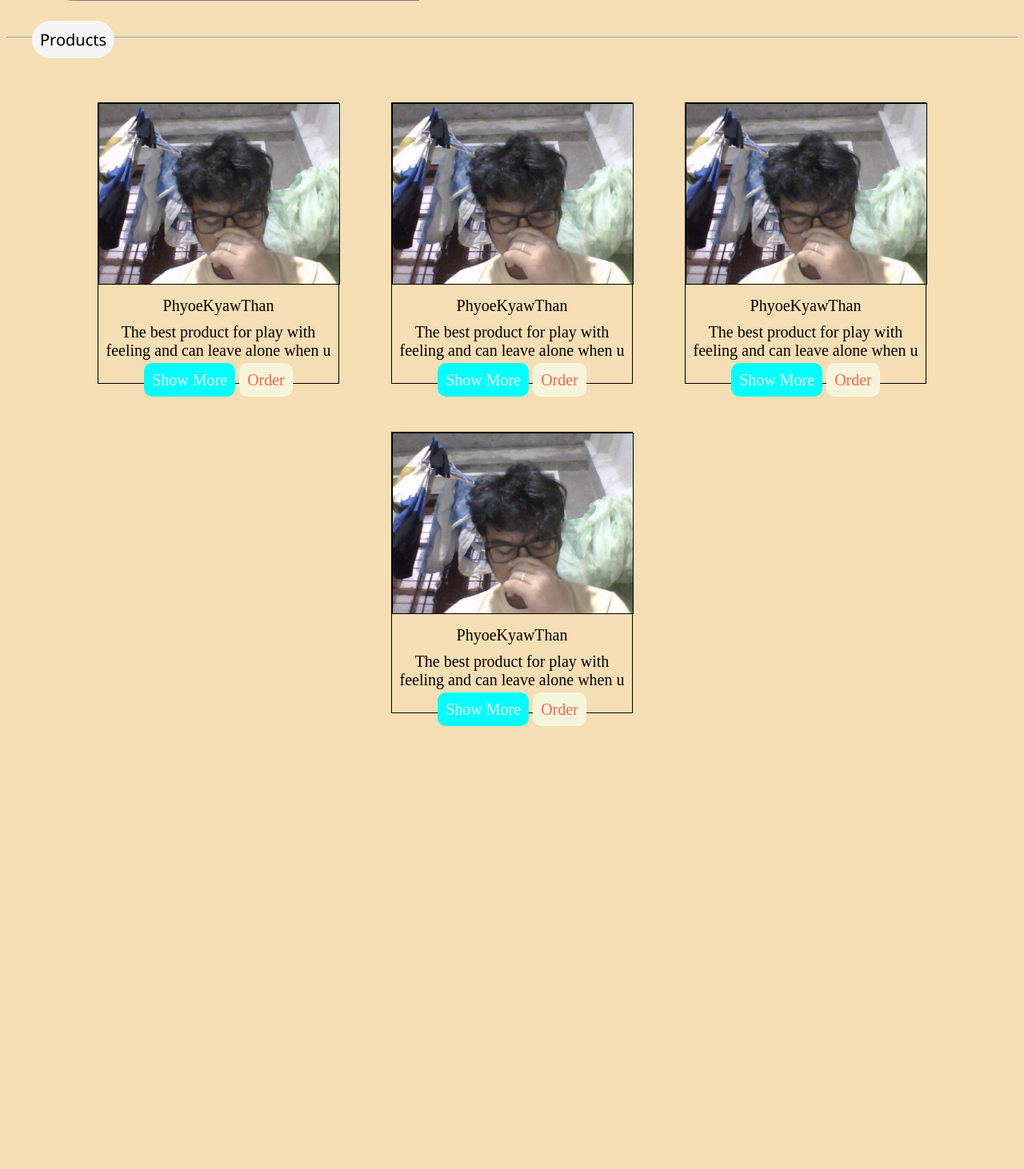
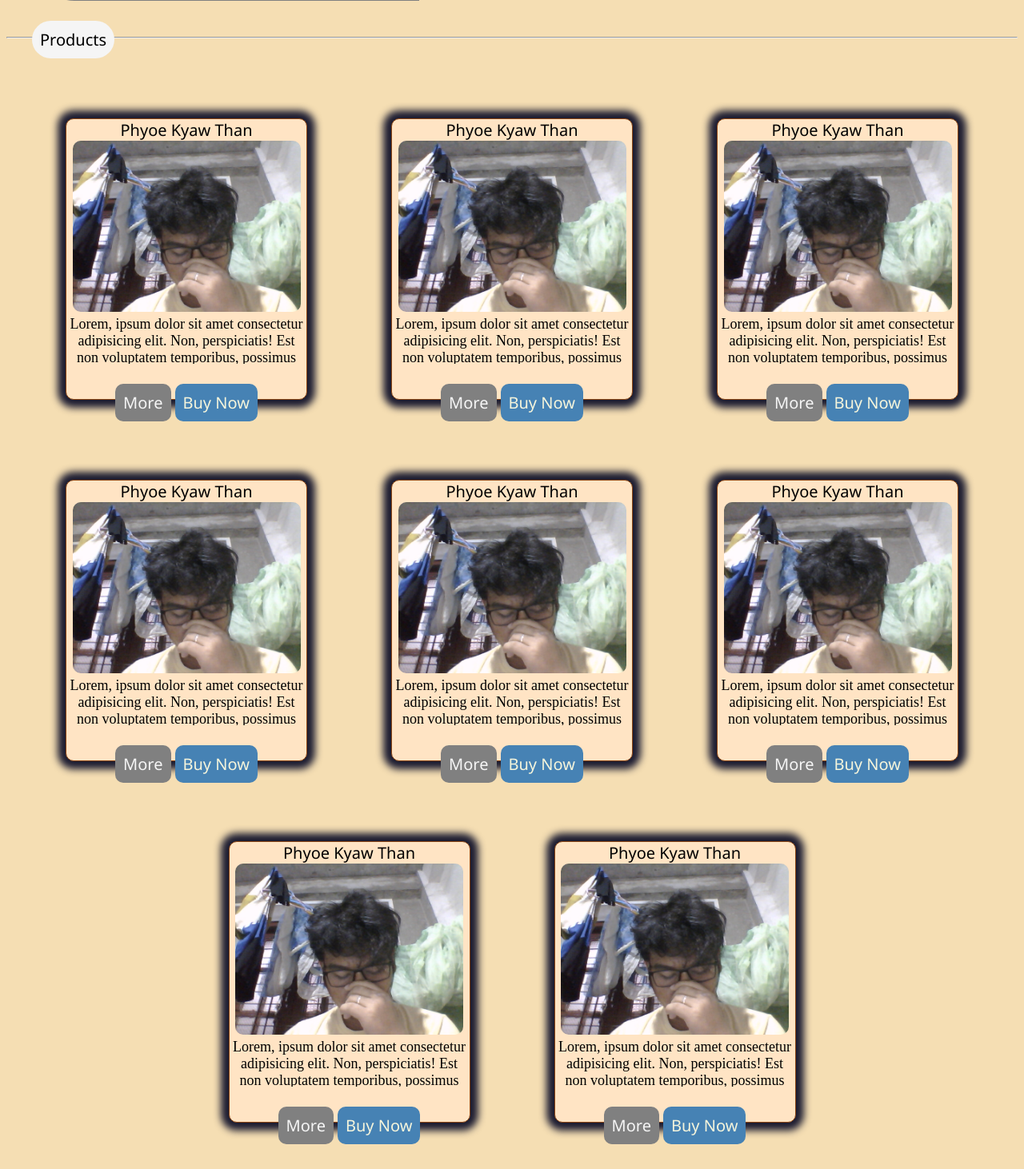
Before and after one commit to PhyoeKyawThan/getNaFood, a Python web app: template app/templates/test_template/index.html in a window 1280 px wide. Shown: the part 116-1578 px from the top of the page at 80% size. Before the commit the page ends 1024 px from the top, so only its background shows below. Run offline with Jinja, Linux system fonts and the light colour scheme; the template is opened without the code that fills it, so the values that code supplies are empty.

Commit message:
Add card effect and description expend when clicked

```diff
--- a/app/templates/test_template/app.js
+++ b/app/templates/test_template/app.js
@@ -1,22 +1,32 @@
-let items_tag = {
-    image: document.querySelectorAll("#item-src"),
-    name: document.querySelectorAll("#item-name"),
-    description: document.querySelectorAll("#description")
-};
-let items = {
-    item_name: "PhyoeKyawThan",
-    item_src: "./product.jpg",
-    description: "The best product for play with feeling and can leave alone when u getting bored."
-};
+const moreButtons = document.querySelectorAll(".more");
+let expandedCard = null;
 
-window.onload = (e)=>{
-    items_tag.image.forEach(img => {
-        img.src = items.item_src;
+moreButtons.forEach(button => {
+    button.addEventListener("click", (e) => {
+        const card = e.target.closest(".card");
+        if (card !== expandedCard) {
+            if (expandedCard) {
+                resetCard(expandedCard);
+            }
+            expandCard(card);
+            expandedCard = card;
+        } else {
+            resetCard(card);
+            expandedCard = null;
+        }
     });
-    items_tag.name.forEach(name =>{
-        name.textContent = items.item_name;
-    });
-    items_tag.description.forEach(des =>{
-        des.textContent = items.description;
-    });
-};
+});
+
+function expandCard(card) {
+    card.style.height = "400px";
+    card.querySelector(".option").style.margin = "53px auto";
+    card.querySelector(".description").style.overflow = "scroll";
+    card.querySelector(".description").style.maxHeight = "100px";
+}
+
+function resetCard(card) {
+    card.style.height = ""; // Resets the height to its default value
+    card.querySelector(".option").style.margin = "";
+    card.querySelector(".description").style.overflow = "";
+    card.querySelector(".description").style.maxHeight = "";
+}
--- a/app/templates/test_template/index.html
+++ b/app/templates/test_template/index.html
@@ -21,8 +21,7 @@
             <span>Products</span>
         </div>
         <div class="products">
-            <div class="product-items">
-                <div class="item">
+                <!-- <div class="item" id="card">
                     <div class="item-pic"><img src="" alt="item-name" srcset="" id="item-src"></div>
                     <div class="item-name" id="item-name"></div>
                     <div class="description" id="description"></div>
@@ -30,37 +29,82 @@
                         <div class="show-more">Show More</div>
                         <div class="order">Order</div>
                     </div>
-                </div>
-                <div class="item">
-                    <div class="item-pic"><img src="" alt="item-name" srcset="" id="item-src"></div>
-                    <div class="item-name" id="item-name"></div>
-                    <div class="description" id="description"></div>
+                </div> -->
+
+                <div class="card" id="card" height="400px">
+                    <div class="name">Phyoe Kyaw Than</div>
+                    <div class="image"><img src="./product.jpg" alt="" srcset=""></div>
+                    <div class="description">Lorem, ipsum dolor sit amet consectetur adipisicing elit. Non, perspiciatis! Est non voluptatem temporibus, possimus dolorum, ducimus harum, ad ratione autem quam cupiditate consequuntur fuga velit recusandae eaque quas itaque?</div>
                     <div class="option">
-                        <div class="show-more">Show More</div>
-                        <div class="order">Order</div>
+                        <div class="more">More</div>
+                        <div class="buy-now">Buy Now</div>
                     </div>
                 </div>
-                <div class="item">
-                    <div class="item-pic"><img src="" alt="item-name" srcset="" id="item-src"></div>
-                    <div class="item-name" id="item-name"></div>
-                    <div class="description" id="description"></div>
+                <div class="card" id="card">
+                    <div class="name">Phyoe Kyaw Than</div>
+                    <div class="image"><img src="./product.jpg" alt="" srcset=""></div>
+                    <div class="description">Lorem, ipsum dolor sit amet consectetur adipisicing elit. Non, perspiciatis! Est non voluptatem temporibus, possimus dolorum, ducimus harum, ad ratione autem quam cupiditate consequuntur fuga velit recusandae eaque quas itaque?</div>
                     <div class="option">
-                        <div class="show-more">Show More</div>
-                        <div class="order">Order</div>
+                        <div class="more">More</div>
+                        <div class="buy-now">Buy Now</div>
                     </div>
                 </div>
-                <div class="item">
-                    <div class="item-pic"><img src="" alt="item-name" srcset="" id="item-src"></div>
-                    <div class="item-name" id="item-name"></div>
-                    <div class="description" id="description"></div>
+                <div class="card" id="card" height="400px">
+                    <div class="name">Phyoe Kyaw Than</div>
+                    <div class="image"><img src="./product.jpg" alt="" srcset=""></div>
+                    <div class="description">Lorem, ipsum dolor sit amet consectetur adipisicing elit. Non, perspiciatis! Est non voluptatem temporibus, possimus dolorum, ducimus harum, ad ratione autem quam cupiditate consequuntur fuga velit recusandae eaque quas itaque?</div>
                     <div class="option">
-                        <div class="show-more">Show More</div>
-                        <div class="order">Order</div>
+                        <div class="more">More</div>
+                        <div class="buy-now">Buy Now</div>
                     </div>
                 </div>
-            </div>
+                <div class="card" id="card">
+                    <div class="name">Phyoe Kyaw Than</div>
+                    <div class="image"><img src="./product.jpg" alt="" srcset=""></div>
+                    <div class="description">Lorem, ipsum dolor sit amet consectetur adipisicing elit. Non, perspiciatis! Est non voluptatem temporibus, possimus dolorum, ducimus harum, ad ratione autem quam cupiditate consequuntur fuga velit recusandae eaque quas itaque?</div>
+                    <div class="option">
+                        <div class="more">More</div>
+                        <div class="buy-now">Buy Now</div>
+                    </div>
+                </div>
+                <div class="card" id="card" height="400px">
+                    <div class="name">Phyoe Kyaw Than</div>
+                    <div class="image"><img src="./product.jpg" alt="" srcset=""></div>
+                    <div class="description">Lorem, ipsum dolor sit amet consectetur adipisicing elit. Non, perspiciatis! Est non voluptatem temporibus, possimus dolorum, ducimus harum, ad ratione autem quam cupiditate consequuntur fuga velit recusandae eaque quas itaque?</div>
+                    <div class="option">
+                        <div class="more">More</div>
+                        <div class="buy-now">Buy Now</div>
+                    </div>
+                </div>
+                <div class="card" id="card">
+                    <div class="name">Phyoe Kyaw Than</div>
+                    <div class="image"><img src="./product.jpg" alt="" srcset=""></div>
+                    <div class="description">Lorem, ipsum dolor sit amet consectetur adipisicing elit. Non, perspiciatis! Est non voluptatem temporibus, possimus dolorum, ducimus harum, ad ratione autem quam cupiditate consequuntur fuga velit recusandae eaque quas itaque?</div>
+                    <div class="option">
+                        <div class="more">More</div>
+                        <div class="buy-now">Buy Now</div>
+                    </div>
+                </div>
+                <div class="card" id="card" height="400px">
+                    <div class="name">Phyoe Kyaw Than</div>
+                    <div class="image"><img src="./product.jpg" alt="" srcset=""></div>
+                    <div class="description">Lorem, ipsum dolor sit amet consectetur adipisicing elit. Non, perspiciatis! Est non voluptatem temporibus, possimus dolorum, ducimus harum, ad ratione autem quam cupiditate consequuntur fuga velit recusandae eaque quas itaque?</div>
+                    <div class="option">
+                        <div class="more">More</div>
+                        <div class="buy-now">Buy Now</div>
+                    </div>
+                </div>
+                <div class="card" id="card">
+                    <div class="name">Phyoe Kyaw Than</div>
+                    <div class="image"><img src="./product.jpg" alt="" srcset=""></div>
+                    <div class="description">Lorem, ipsum dolor sit amet consectetur adipisicing elit. Non, perspiciatis! Est non voluptatem temporibus, possimus dolorum, ducimus harum, ad ratione autem quam cupiditate consequuntur fuga velit recusandae eaque quas itaque?</div>
+                    <div class="option">
+                        <div class="more">More</div>
+                        <div class="buy-now">Buy Now</div>
+                    </div>
+                </div>
         </div>
     </div>
-    <script src="app.js"></script>
+<script src="app.js"></script>
 </body>
 </html>
--- a/app/templates/test_template/style.css
+++ b/app/templates/test_template/style.css
@@ -61,55 +61,61 @@ header .menu{
     font-family: 'Segoe UI', Tahoma, Geneva, Verdana, sans-serif;
 }
 
-.products .product-items{
+.products{
     text-align: center;
 }
 
-.product-items .item{
+.products .card{
+    display: inline-block;
     width: 300px;
     height: 350px;
-    border: 1px solid black;
-    margin: 30px;
+    margin: 50px;
+    background-color: bisque;
+    border: 1px solid saddlebrown;
+    box-shadow: 0 0 10px 10px rgb(27, 27, 48);
+    border-radius: 10px;
 }
 
-.product-items img{
-    width: 100%;
-    height: 100%;
-    border: 1px solid black;
+.card .name{
+    text-align: center;
+    font-family: 'Segoe UI', Tahoma, Geneva, Verdana, sans-serif;
+    color: black;
 }
 
-.product-items .item-name{
-    text-align: center;
-    padding: 10px;
+.card .image{
+    width: 100%;
 }
 
-.item{
-    display: inline-block;
+.image img{
+    width: 95%;
+    border-radius: 10px;
 }
-.item .description{
-    max-height: 50px;
+
+.card .description{
+    max-height: 60px;
+    font-size: 0.9em;
     overflow: hidden;
 }
 
-.option{
-    margin: 10px auto;
+.card .option{
+    margin: 35px auto;
+    box-sizing: border-box;
 }
 
-.item .option .show-more{
-    color: whitesmoke;
-    background-color: aqua;
-    width: 200px;
-    text-align: center;
+.option .more{
+    display: inline;
+    background-color: grey;
     padding: 10px;
     border-radius: 10px;
-    display: inline;
+    color: whitesmoke;
+    font-family: 'Segoe UI', Tahoma, Geneva, Verdana, sans-serif;
 }
 
-
-.item .option .order{
+.option .buy-now{
     display: inline;
-    background-color: beige;
+    background-color: steelblue;
     padding: 10px;
     border-radius: 10px;
-    color: tomato;
+    color: beige;
+    font-family: 'Segoe UI', Tahoma, Geneva, Verdana, sans-serif;
 }
```
Also changed, not shown: app/templates/base.html (+8 -2 lines).
